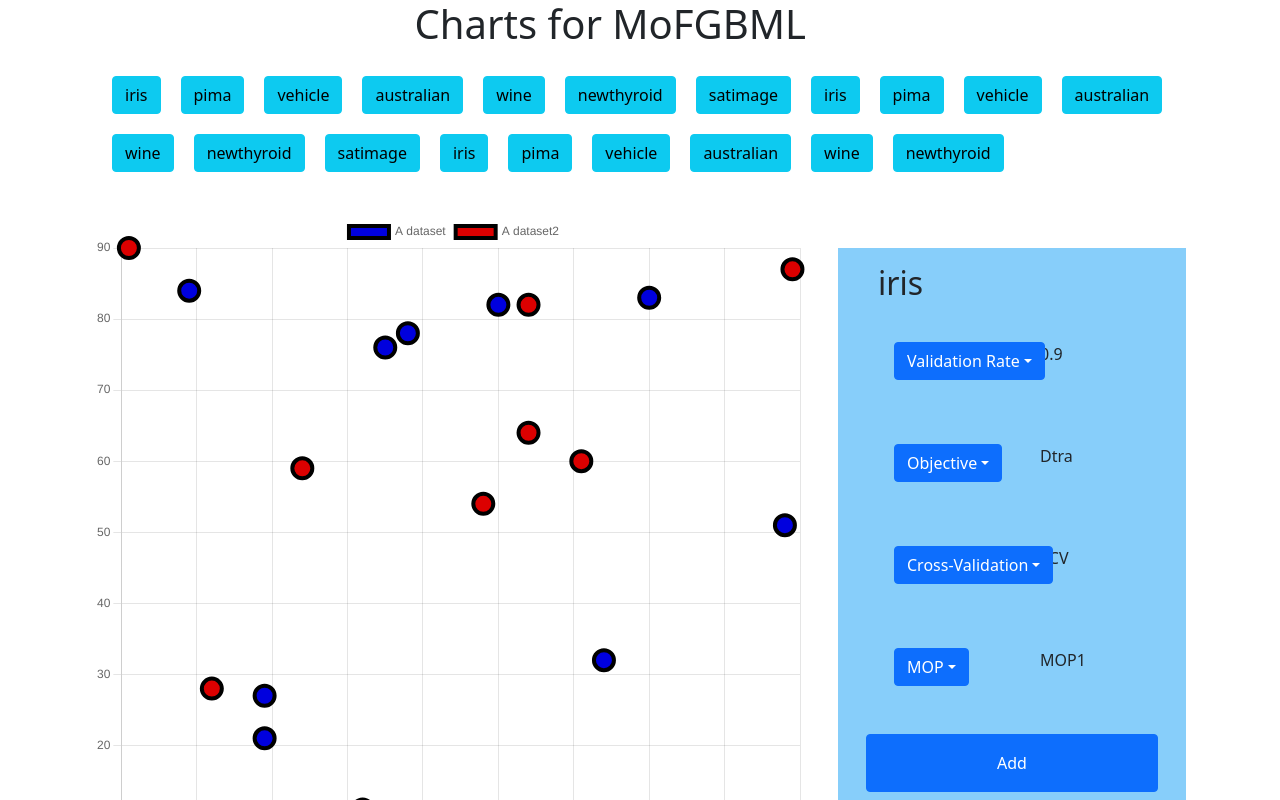
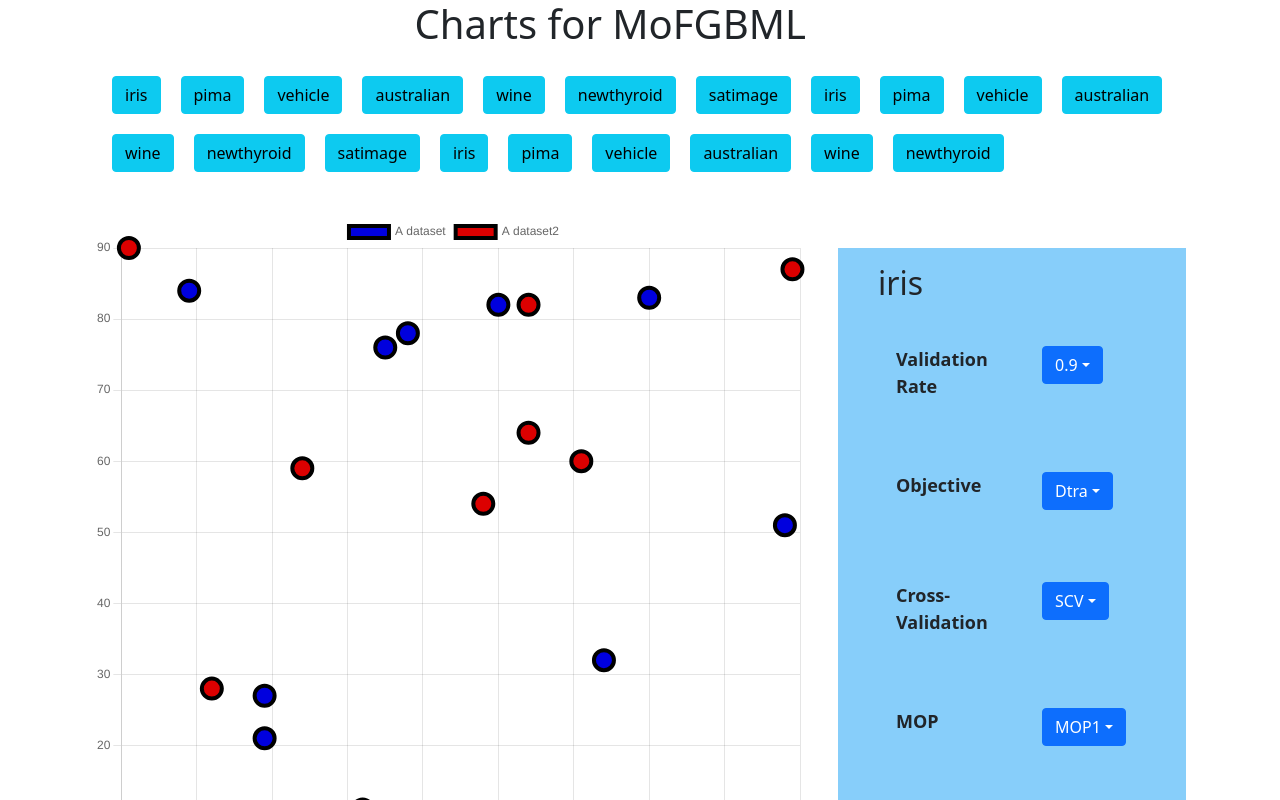
Before and after one commit to SamirFersobe/mofgbml_visualizer, a React (Create React App) app: page / in a window 1280 px wide. Shown: the top 800 px of the page. Built offline with nearby package versions, Linux system fonts and the light colour scheme.

Commit message:
better used hooks

```diff
--- a/src/components/ChartOptions.css
+++ b/src/components/ChartOptions.css
@@ -10,5 +10,8 @@
 .dropdown-button{
     margin: 1em 0 1em 0;
     padding:1em 1em 1em 1em;
+    font-size: medium;
+    font-weight: bold;
+    font-size: 18px;
 
 }
--- a/src/components/ChartOptions.tsx
+++ b/src/components/ChartOptions.tsx
@@ -8,23 +8,28 @@ import { useState,useEffect } from "react";
 const validation_rates =['0.9','0.8','0.7','0.5','0.3','0.2','0.1']
 const  MOP = ['MOP1','MOP7']
 const crossvalidation = ['SCV','DOBSCV']
-const values = ['Dtra','Dsubtra','Dvalid','Dtst']
+const objectives = ['Dtra','Dsubtra','Dvalid','Dtst']
 
 
 
 export default function ChartOptions() {
+    const [currentValid,setValid] = useState(validation_rates[0]);
+    const [currentMOP,setMOP] = useState(MOP[0]);
+    const [currentCV,setCV] =useState(crossvalidation[0]);
+    const [currentObjective,setObjective] = useState(objectives[0]);
+
     return (
 
             <div className="dropdowns">
             <Container>
             <h2 id="currentDataset">CurrentDataset</h2>
-            <DropdownOptions buttonName = {"Validation Rate"} content={validation_rates}/>
-            <DropdownOptions buttonName = {"Objective"} content={values}/>
-            <DropdownOptions buttonName = {"Cross-Validation"} content={crossvalidation}/>
-            <DropdownOptions buttonName = {"MOP"} content={MOP}/>
+            <DropdownOptions buttonName = {"Validation Rate"} content={validation_rates} currentVal = {currentValid} updateFunction = {setValid} />
+            <DropdownOptions buttonName = {"Objective"} content={objectives} currentVal = {currentObjective} updateFunction = {setObjective} />
+            <DropdownOptions buttonName = {"Cross-Validation"} content={crossvalidation} currentVal={currentCV} updateFunction = {setCV} />
+            <DropdownOptions buttonName = {"MOP"} content={MOP} currentVal={currentMOP} updateFunction = {setMOP} />
 
             <Row>
-            <Button className="dropdown-button" variant="primary"> Add </Button>
+            <Button onClick={()=>console.log(currentValid)} className="dropdown-button" variant="primary"> Add </Button>
             </Row>
 
             <Row>
--- a/src/components/DropdownOptions.tsx
+++ b/src/components/DropdownOptions.tsx
@@ -6,41 +6,31 @@ import PropTypes from 'prop-types';
 export interface DropdownOptionsProps{
     buttonName:string;
     content:string[];
+    currentVal:string;
+    updateFunction(source:string):any;
 }
 
-export interface CurrentItemDescription{
-    description:string;
-}
 
-function DropdownOptions({buttonName,content}:DropdownOptionsProps) {
-
-    const [currentDescription,setCurrentDescription] = useState(content[0])
+function DropdownOptions({buttonName,content,currentVal,updateFunction}:DropdownOptionsProps) {
 
     return (
         <Row md={2}>
-
         <Col>
-
-        <DropdownButton className="dropdown-button" id="dropdown-basic-button" title={buttonName}>
+        <p className="dropdown-button"> {buttonName} </p>
+        </Col>
+        <Col>
+        <DropdownButton className="dropdown-button" id="dropdown-basic-button" title={currentVal}>
             {content.map((i) =>(
                 //@ts-ignore
-            <Dropdown.Item onClick={console.log("hi")} value={i}>{i}</Dropdown.Item>))}
+            <Dropdown.Item onClick={()=>updateFunction(i)} value={i}>{i}</Dropdown.Item>))}
         </DropdownButton>
         </Col>
-        <Col>
-        <CurrentItemDescription description={currentDescription} />
-        </Col>
+
     </Row>
     )
 }
 
 
 
-function CurrentItemDescription({description}:CurrentItemDescription){
-        return (
-            <p className="dropdown-button"> {description} </p>
-        )
-}
-
 
 export default DropdownOptions
```
